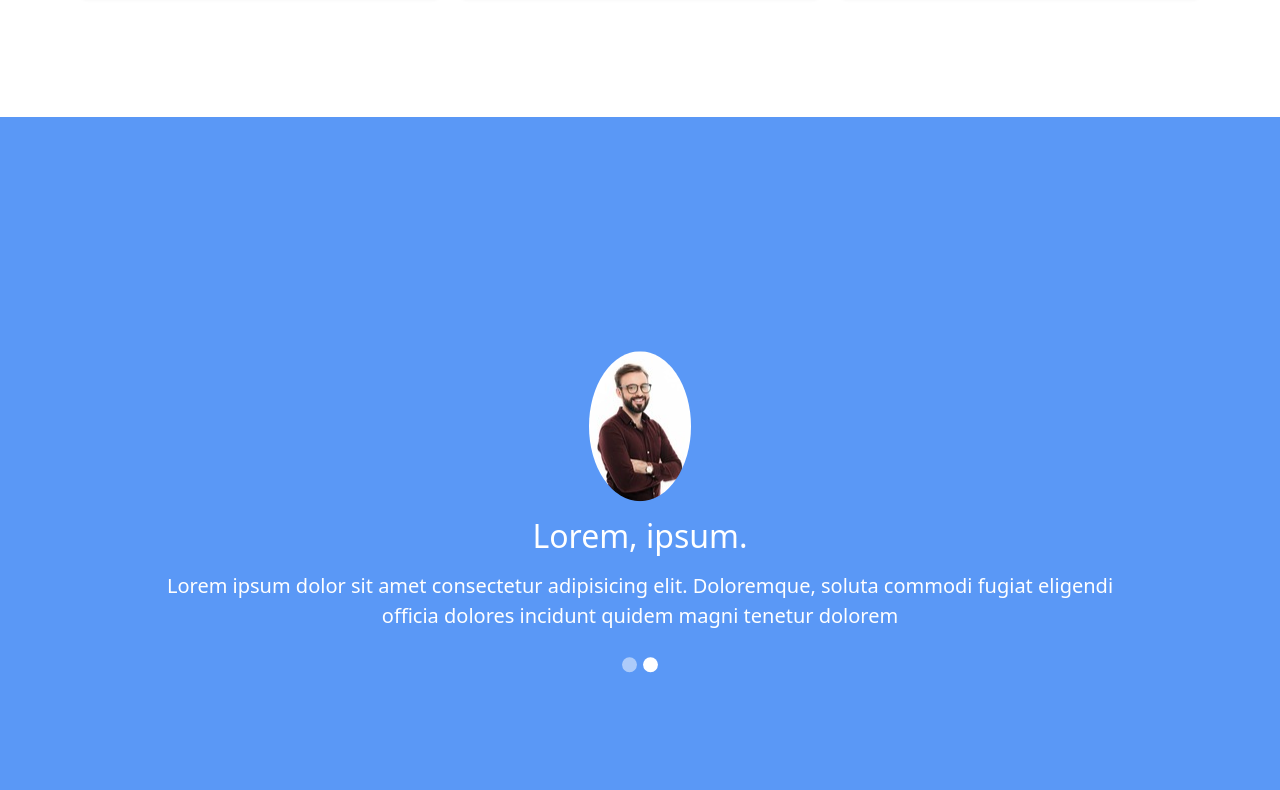
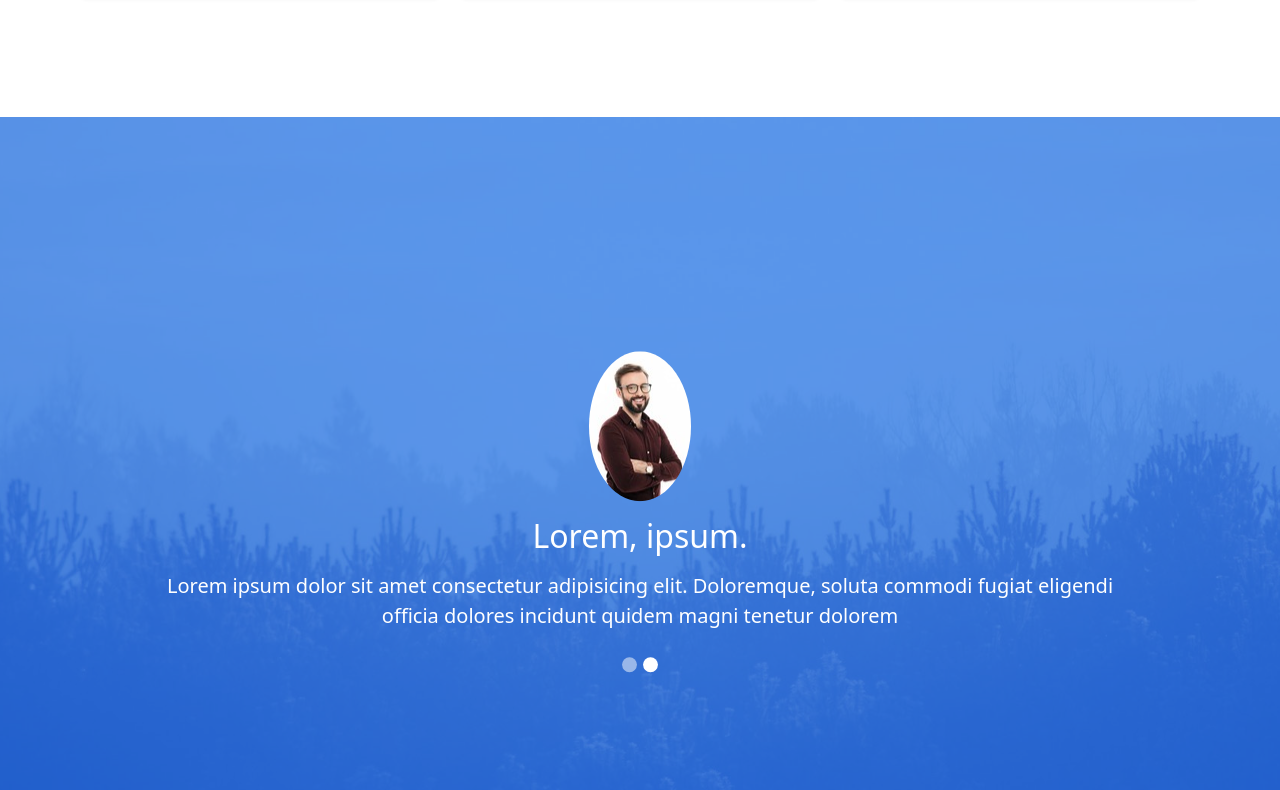
Before and after one commit to Emanyouseff/DevPortfolio, a plain HTML site: page index.html in a window 1280 px wide. Shown: the part 3830-4620 px from the top of the page. Drawn offline with Linux system fonts and the light colour scheme; the site is published under a folder, as on GitHub Pages, so addresses that start at the root find nothing.

Commit message:
Update style.css

```diff
--- a/css/style.css
+++ b/css/style.css
@@ -90,7 +90,7 @@ input:focus ,textarea:focus{
 }
 
 .sliderBg{
-    background-image: url(/images/overlay-bg.jpg);
+    background-image: url(../images/overlay-bg.jpg);
     width: 100%;
     height: 100vh;
     background-position:center center;
```
